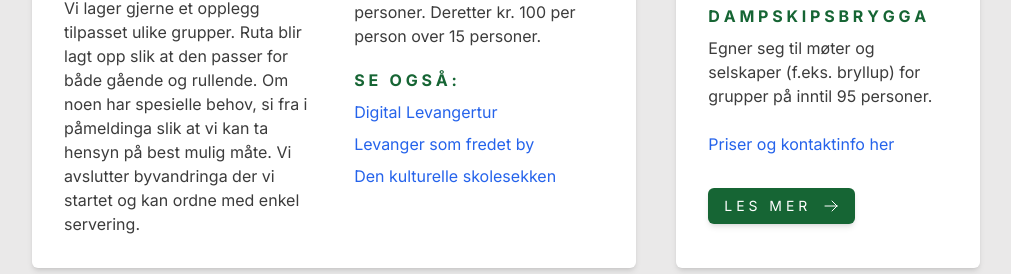
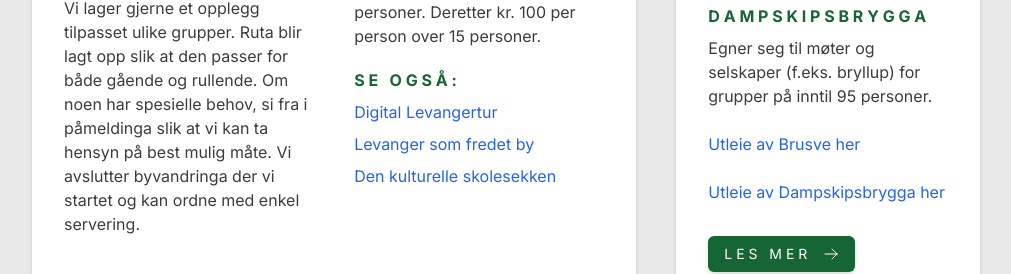
Before and after one commit to magnusgiverin/bymuseet, a Next.js app in the folder src/bymuseet/: page / in a window 1280 px wide. Shown: the part 1408-1682 px from the top of the page, without its empty margins (134-1145 px from the left). Built offline with nearby package versions, Linux system fonts and the light colour scheme.

Commit message:
Add: Add new link

```diff
--- a/src/bymuseet/src/app/Utils/data/text.tsx
+++ b/src/bymuseet/src/app/Utils/data/text.tsx
@@ -83,8 +83,10 @@ export const textContent = {
                 details: "Egner seg til møter og selskaper (f.eks. bryllup) for grupper på inntil 95 personer.",
             }
         ],
-        infoLinkText: "Priser og kontaktinfo her",
-        infoLink: "https://levafro.no/leie-brusve-gard/",
+        infoLinkText1: "Utleie av Brusve her",
+        infoLink1: "https://levafro.no/leie-brusve-gard/",
+        infoLinkText2: "Utleie av Dampskipsbrygga her",
+        infoLink2: "https://levafro.no/leie-brusve-gard-copy/",
     },
     arrangement: {
         title: "Arrangement",
--- a/src/bymuseet/src/app/index/Tilbud.tsx
+++ b/src/bymuseet/src/app/index/Tilbud.tsx
@@ -58,8 +58,11 @@ const Tilbud = () => {
                         </div>
                     ))}
                 </span>
-                <Link href={utleie.infoLink} target="_blank" className="flex text-blue-600 hover:underline mt-6">
-                    {utleie.infoLinkText}
+                <Link href={utleie.infoLink1} target="_blank" className="flex text-blue-600 hover:underline mt-6">
+                    {utleie.infoLinkText1}
+                </Link>
+                <Link href={utleie.infoLink2} target="_blank" className="flex text-blue-600 hover:underline mt-6">
+                    {utleie.infoLinkText2}
                 </Link>
                 <span className="flex flex-col md:flex-row xl:flex-col md:gap-4 xl:gap-0">
                     <Button icon="ArrowRight_sm" text={tilbud.buttonText} link={tilbud.buttonLink} />
--- a/src/bymuseet/src/app/tilbud/Utleie.tsx
+++ b/src/bymuseet/src/app/tilbud/Utleie.tsx
@@ -22,11 +22,13 @@ const Utleie = () => {
                     ))}
                 </span>
 
-                <Link href={utleie.infoLink} target="_blank" className="flex text-blue-600 hover:underline mt-6">
-                {utleie.infoLinkText}
+                <Link href={utleie.infoLink1} target="_blank" className="flex text-blue-600 hover:underline mt-6">
+                    {utleie.infoLinkText1}
                 </Link>
-
-                <Button icon="ArrowRight_sm" text={"Se bilder"} link="/tilbud/bilder"/>
+                <Link href={utleie.infoLink2} target="_blank" className="flex text-blue-600 hover:underline mt-6">
+                    {utleie.infoLinkText2}
+                </Link>
+                <Button icon="ArrowRight_sm" text={"Se bilder"} link="/tilbud/bilder" />
             </div>
             <div className="h-60 w-full relative shadow-md md:rounded-b-md lg:rounded-s-none lg:rounded-e-md lg:h-auto lg:w-3/5">
                 <Image
```
Lines whose indentation alone changed are shown as unchanged.
